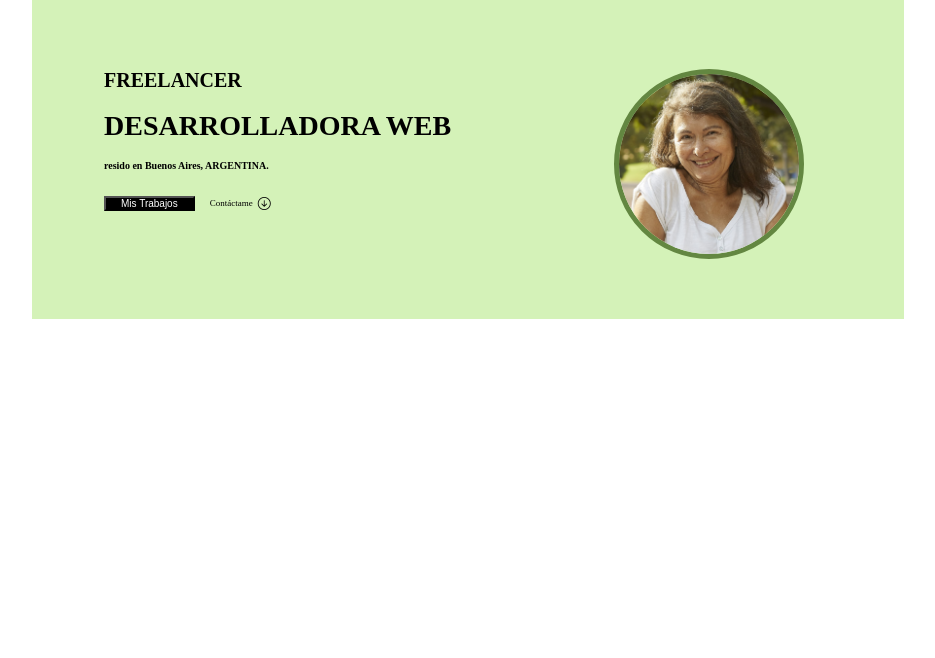
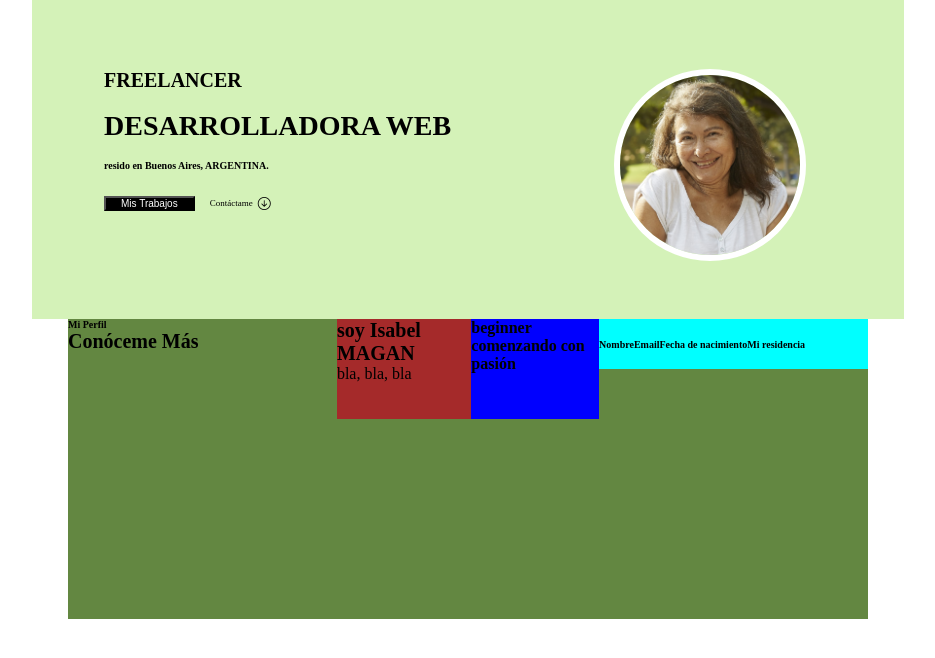
Before and after one commit to isamagan/TPOF_Proyecto, a plain HTML site: page index.html in a window 1280 px wide. Shown: the part 26-684 px from the top of the page, without its empty margins (172-1107 px from the left). Drawn offline with nearby package versions, Linux system fonts and the light colour scheme.

Commit message:
avances en section perfil

```diff
--- a/estilo.css
+++ b/estilo.css
@@ -63,7 +63,7 @@ img{
     border-color:#638741;
     margin-left: 110px;
     margin-bottom: 60px;
-    border:solid 5px #638741;
+    border:solid 6px white;
 
 }
 
@@ -88,7 +88,6 @@ h3{
 .botones{
     display: flex;
     background-color:#d4f2b8;
-    display: flex;
     width: 400px;
     align-items: center;
 
@@ -112,13 +111,52 @@ h3{
 
 }
 
-/*
-.img_lugar{
+.perfil{
+    width: 800px;
+    background-color: #638741;
+    height: 300px;
+    margin: 0 auto;
+    display: flex;
+
+}
+
+.miPerfil{
+
+    align-items: center;
+    flex-direction: column;
+
+    width: 800px;
+    height: 50px;
+
+}
+
+#descripcion{
+
+    flex-direction: column;
+    width: 400px;
+    height: 100px;
     background-color: brown;
-    padding: 11px;
-    width: 400px;
-    margin-left: 30px;
 
 
 }
-*/
+#descripcion h1 span p{
+
+
+}
+
+.experiencia{
+    width: 380px;
+    height: 100px;
+    flex-direction: column;
+
+    display: flex;
+    background-color: blue;
+
+}
+.datos{
+    width: 800px;
+    height: 50px;
+    display: flex;
+    align-items: center;
+    background-color: aqua;
+}
--- a/index.html
+++ b/index.html
@@ -55,6 +55,36 @@
          </div>
 
     </section>
+    <section class="perfil">
+
+        <div class="miPerfil">
+            <h3 >Mi Perfil</h3>
+            <h1>Conóceme Más</h1>
+        </div>
+
+
+        <div id="descripcion">
+
+                <h1>soy <span>Isabel MAGAN</span></h1>
+                <p>bla, bla, bla</p>
+        </div>
+
+        <div class="experiencia">
+
+                <h4>beginner</h4>
+                <h4>comenzando con pasión</h4>
+        </div>
+
+
+        <div class="datos">
+            <h3 class="nombre">Nombre</h3>
+            <h3 class="mail">Email</h3>
+            <h3 class="fecha">Fecha de nacimiento</h3>
+            <h3 class="lugar">Mi residencia</h3>
+        </div>
+
+
+    </section>
    </main>
 </body>
 </html>
```
Also changed, not shown: commits de TPOF.txt (renamed from Primer commit-header.txt).
